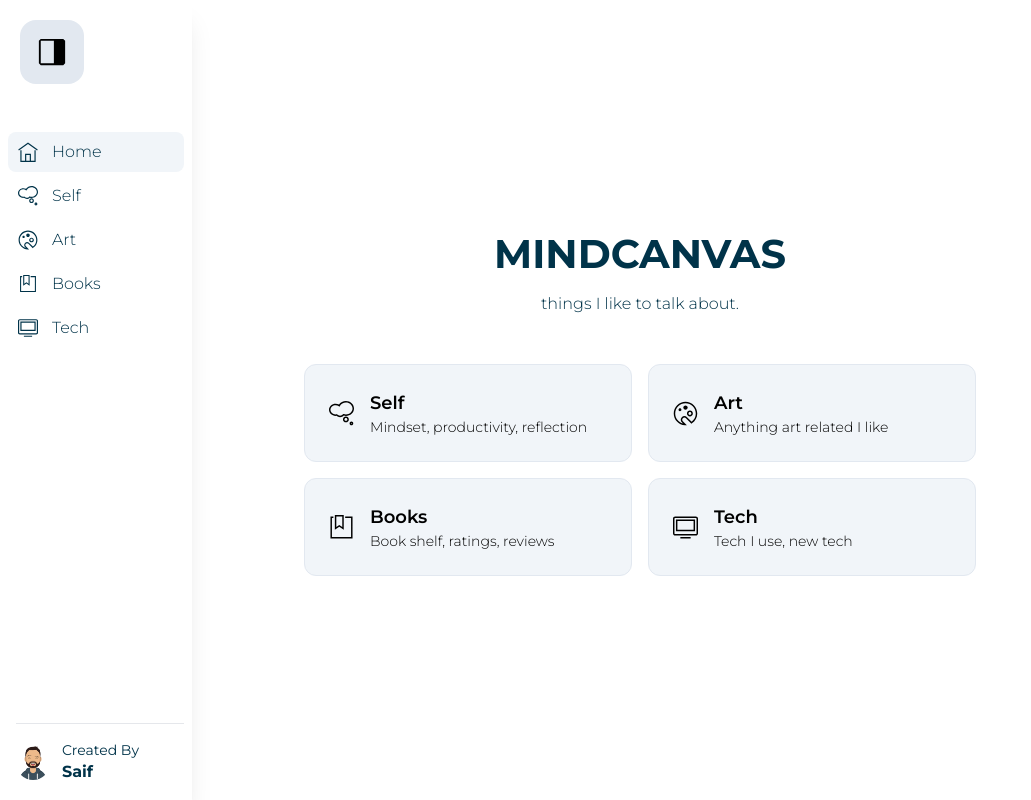
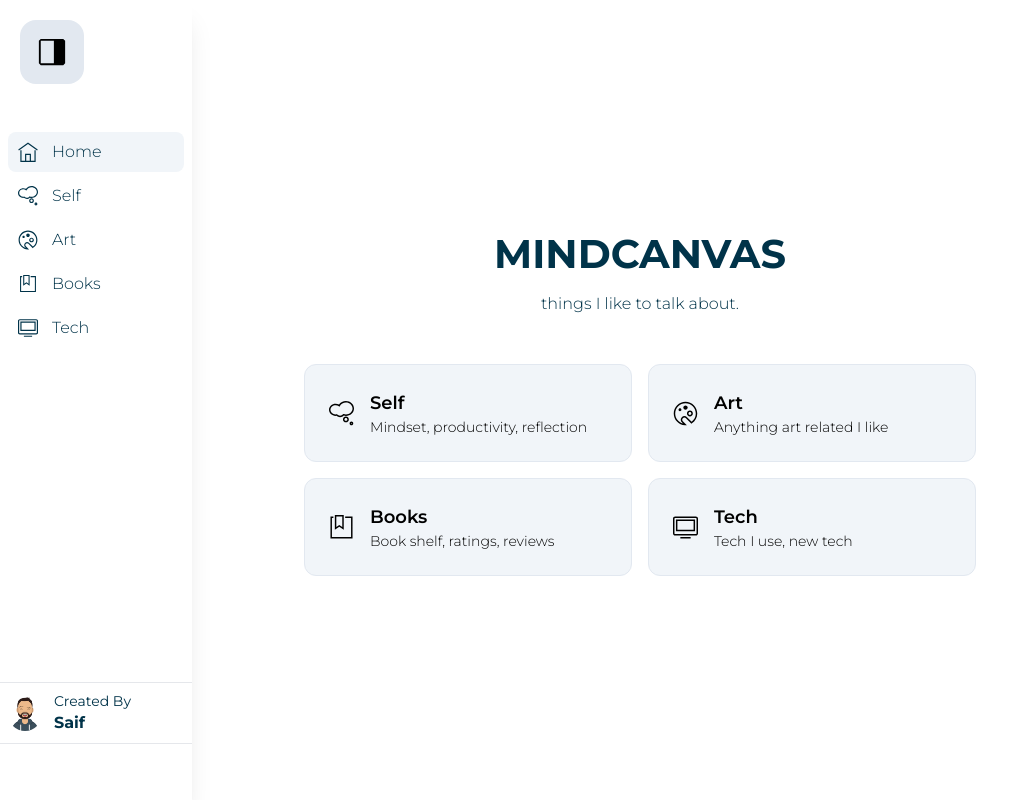
Before and after one commit to SaifeldeenAdel/mindcanvas, a Next.js app: page / in a window 1280 px wide. Both pictures are taken after a click on the element 52 px from the left and 52 px from the top of the page. Shown: the whole page, without its empty margins (0-1031 px from the left). Built offline with nearby package versions, Linux system fonts and the light colour scheme.

Commit message:
:bug: Improve sidebar footer

```diff
--- a/app/components/SideBar/SideBar.js
+++ b/app/components/SideBar/SideBar.js
@@ -48,9 +48,9 @@ export default function SideBar() {
 				ref={sidebarRef}
 				className={`${
 					visible ? "flex" : "hidden"
-				} fixed top-0 left-0 z-20 m-0 h-screen w-[12rem] flex-col justify-between bg-white px-2 pt-[8rem] font-sans text-primary shadow-xl`}
+				} fixed top-0 left-0 z-20 m-0 h-screen w-[12rem] flex-col justify-between bg-white pt-[8rem] font-sans text-primary shadow-xl`}
 			>
-				<div>
+				<div className="px-2">
 					<SideBarItem
 						icon={<TfiHome size="20" />}
 						text="Home"
@@ -79,16 +79,18 @@ export default function SideBar() {
 				</div>
 				<Link
 					href="https://saifdev.vercel.app"
-					className="flex flex-col pb-4 pl-2"
+					className="flex flex-col pb-14"
 				>
-					<hr />
-					<div className="mt-4 flex flex-row items-center gap-3">
+					<hr className=""/>
+					<div className="flex flex-row items-center gap-3 hover:bg-slate-100 duration-200 py-2 px-2">
 						<img src="/saif.png" alt="Creator" className="h-9 rounded-full" />
 						<div className="flex flex-col ">
 							<span className="text-sm">Created By</span>
 							<span className="font-bold">Saif</span>
 						</div>
 					</div>
+					<hr className=""/>
+
 				</Link>
 			</div>
 		</>
```
